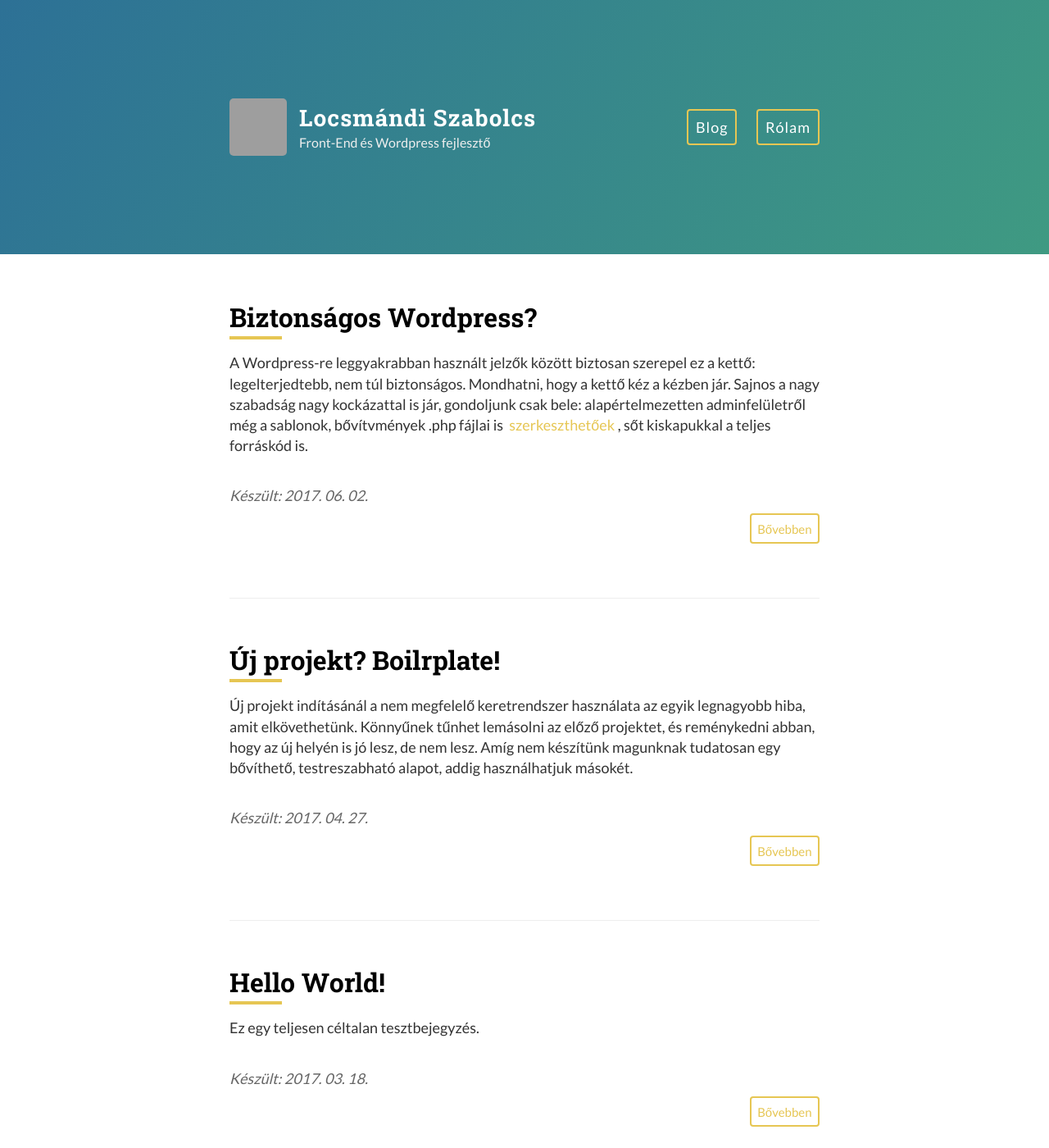
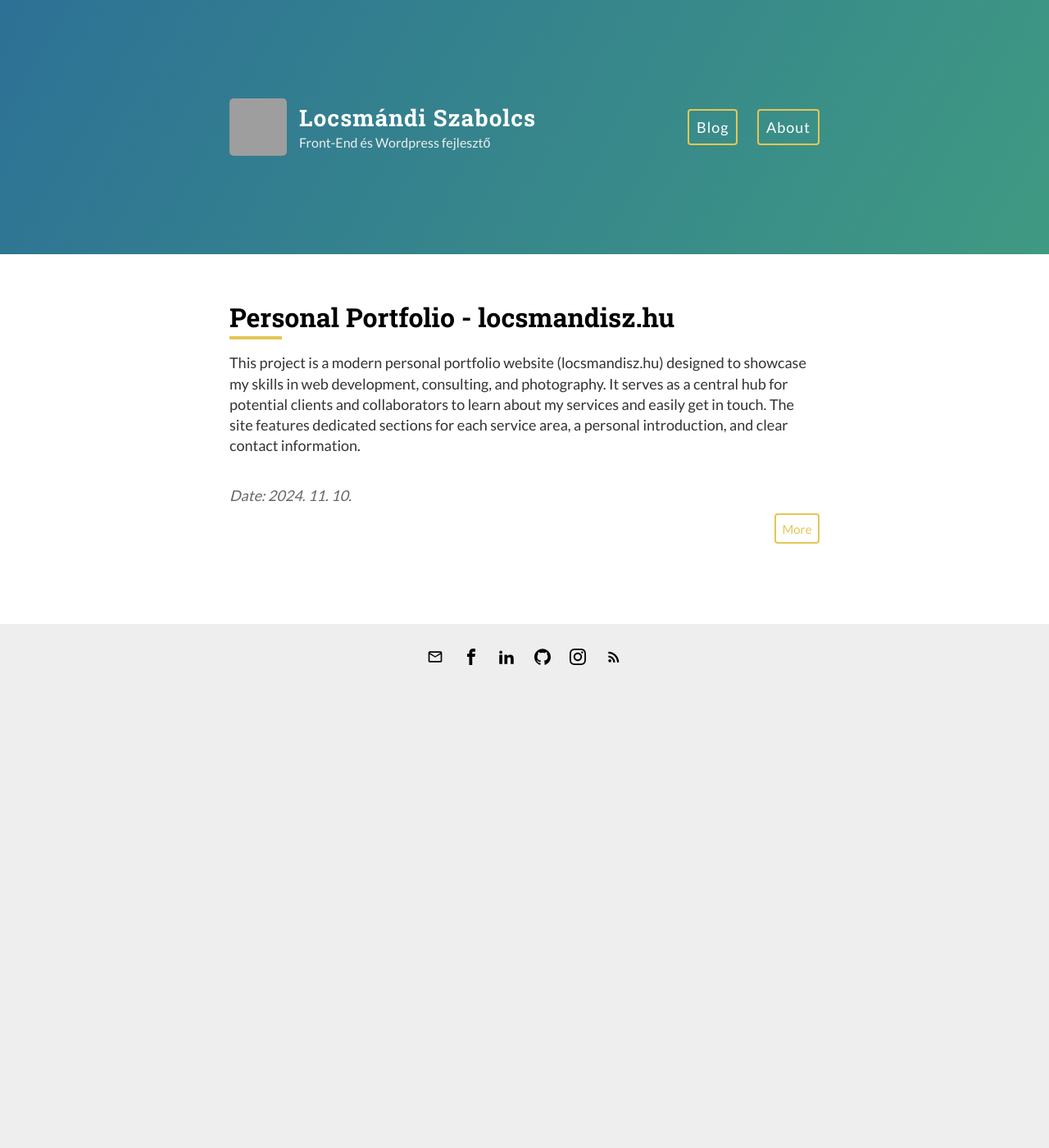
Before and after one commit to lszabolcs/lszabolcs.github.io, a Jekyll site: the page built from index.html, in a window 1280 px wide and 1400 px high. Shown: the whole window at 82% size. Built offline with Jekyll 4.4.1, drawn with Linux system fonts in a browser that asks for light colours; grey boxes are pictures that could not be loaded.

Commit message:
translate from hu to en remove olda posts add post about locsmandisz.hu

```diff
--- a/_layouts/default.html
+++ b/_layouts/default.html
@@ -1,5 +1,5 @@
 <!DOCTYPE html>
-<html lang="hu-HU">
+<html lang="en">
   <head>
     <title>{% if page.title %}{{ page.title }} – {% endif %}{{ site.name }} – {{ site.description }}</title>
 
@@ -28,7 +28,7 @@
 
           <nav>
             <a href="{{ site.baseurl }}/">Blog</a>
-            <a href="{{ site.baseurl }}/rolam">Rólam</a>
+            <a href="{{ site.baseurl }}/about">About</a>
           </nav>
         </header>
       </div>
--- a/_layouts/post.html
+++ b/_layouts/post.html
@@ -10,7 +10,7 @@ layout: default
   </div>
 
   <div class="date">
-    Készült: {{ page.date | date: "%Y. %m. %d." }}
+    Date: {{ page.date | date: "%Y. %m. %d." }}
   </div>
 
   {% include disqus.html %}
--- a/_posts/2017-3-18-Hello-World.md
+++ /dev/null
@@ -1,11 +0,0 @@
----
-layout: post
-title: Hello World!
-permalink: /2017-3-18-hello-World/
----
-
-Ez egy teljesen céltalan tesztbejegyzés.
-
-## Hivatkozások
-- [Jekyll Now repository](https://github.com/barryclark/jekyll-now)
-- [GitHub Pages](https://pages.github.com/)
--- a/_posts/2017-4-27-Uj-projekt-boilerplate.md
+++ /dev/null
@@ -1,24 +0,0 @@
----
-layout: post
-title: Új projekt? Boilrplate!
-permalink: /2017-4-27-uj-projekt-boilerplate/
----
-
-Új projekt indításánál a nem megfelelő keretrendszer használata az egyik legnagyobb hiba, amit elkövethetünk. Könnyűnek tűnhet lemásolni az előző projektet, és reménykedni abban, hogy az új helyén is jó lesz, de nem lesz. Amíg nem készítünk magunknak tudatosan egy bővíthető, testreszabható alapot, addig használhatjuk másokét.
-
-## Használjunk boilerplate-t!
-Ezek technikailag előre megírt _"üres"_ projektek. Persze ilyeneket mi is könnyedén megírhatnánk a választott CMS, Framework vagy programozási nyelv dokumentációja alapján, de miért tennénk? Ha már van a közösség által készített jó megoldás, amiben gondoltak mindenre, akkor nekünk felesleges duplán dolgozni. Rengeteg platformhoz találhatunk különféle boilerplate-ket a [boilrplate.com](http://www.boilrplate.com/){:target="_blank"} oldalon.
-
-__Előnyök__
-- gyors indulás
-- tiszta, átlátható kód
-- új megoldások felfedezése
-
-__Hátrányok__
-- időt kell szánni a megfelelő eszköz kiválasztására
-- igény esetén testre kell szabni
-
-Ha gyakran dolgozunk azonos környezetben, akkor persze érdemes lehet írni egy saját alapot, amit minden alkalommal elővehetünk.
-
-## Hivatkozások
-- [Boilrplate](http://www.boilrplate.com/)
--- a/_posts/2017-6-02-Biztonsagos-Wordpress.md
+++ /dev/null
@@ -1,97 +0,0 @@
----
-layout: post
-title: Biztonságos Wordpress?
-permalink: /2017-06-02-biztonsagos-wordpress/
----
-
-A Wordpress-re leggyakrabban használt jelzők között biztosan szerepel ez a kettő: legelterjedtebb, nem túl biztonságos. Mondhatni, hogy a kettő kéz a kézben jár. Sajnos a nagy szabadság nagy kockázattal is jár, gondoljunk csak bele: alapértelmezetten adminfelületről még a sablonok, bővítvmények .php fájlai is [szerkeszthetőek](https://codex.wordpress.org/Editing_Files){:target="_blank"}, sőt kiskapukkal a teljes forráskód is.
-
-## Fejlesztői checklist
-### Frissítsünk
-Folyamatosan telepítsük a frissítéseket (ugyan ez már automatikus, de a bővítményekről és témákról nekünk kell gondoskoni).
-
-
-### Ne módosítsuk a core fájlokat
-Ha bele akarunk nyúlni a WP működésébe, akkor írjunk plugint és használjuk a [Plugin API](https://codex.wordpress.org/Plugin_API){:target="_blank"}-t.
-
-
-### Kapcsoljuk ki a beépített fájlszerkesztőt
-Egy sor a `wp-config.php`-ben.
-{% highlight php %}
-define('DISALLOW_FILE_EDIT', true);
-{% endhighlight %}
-
-
-### Korlátozzuk a felhasználók jogait
-Minden felhasználónak a lehető legkevesebb jogot adjunk (amennyi éppen kell a munkavégzéséhez). Az adminisztrátori jogokkal rendelkező felhasználónak ne legyen "admin" a neve, és ne publikáljunk vele tartalmat.
-
-
-### Szigorítsuk a belépés feltételein
-A `wp-login.php`-nál korlátozzuk a belépések számát és rakjunk be kétlépcsős azonosítást.
-
-
-### Az adatbázisban használjuk alternatív tábla előtagot
-Ez is csupán egy sor a `wp-config.php`-ben, viszont utána az adatbázisban is ügyeljünk a táblák frissítésére.
-{% highlight php %}
-$table_prefix  = 'sampleprefix_';
-{% endhighlight %}
-
-
-### Használjunk PROXY-t
-Vagy valamilyen egyéb CDN-es biztonsági szolgáltatást, mint például egy sima ingyenes Cloudflare fiókot (ingyenes megosztott SSL-lel).
-
-
-### Állítsuk be a Google Search Console-t
-Ez nem csak a keresőoptimalizálásban segít, hanem azt is jelzi, ha valamilyen rosszindulató kód futna az oldalunkon.
-
-
-### Ügyeljünk a mappákra
-A mappáknak 755-ös, a fájloknak 644-es hozzáférési jogot állítsunk be és használjunk [alternatív mappa struktúrát](https://www.rarst.net/wordpress/directory-structure/){:target="_blank"}.
-
-
-### Korlátozzuk a fájlok külső forrásból való elérhetőségét
-Korlátozzuk vagy [jelszavazzuk](https://codex.wordpress.org/Brute_Force_Attacks#Password_Protect_wp-login.php){:target="_blank"} le a `/wp-admin` mappát. A `/wp-includes`-ban olyan fájlokat tárolunk, amik a felhasználói oldal számára nem kellenek, így innen ne engedjünk futtetni semmit se. A `.htaccess` fájl, WP-s blokkján kívülre írjuk:
-{% highlight apache %}
-# Block the include-only files.
-<IfModule mod_rewrite.c>
-RewriteEngine On
-RewriteBase /
-RewriteRule ^wp-admin/includes/ - [F,L]
-RewriteRule !^wp-includes/ - [S=3]
-RewriteRule ^wp-includes/[^/]+\.php$ - [F,L]
-RewriteRule ^wp-includes/js/tinymce/langs/.+\.php - [F,L]
-RewriteRule ^wp-includes/theme-compat/ - [F,L]
-</IfModule>
-# BEGIN WordPress
-{% endhighlight %}
-
-Hozzunk létre az `/uploads` mappában is egy `.htaccess`-t, így elkerülve, a feltöltött fájlok futtatását:
-{% highlight apache %}
-# Kill PHP Execution
-<Files *.php>
-deny from all
-</Files>
-{% endhighlight %}
-
-
-### Válogassuk meg a bővítményeket és témákat
-Csak megbízható forrásból (ellenőrzött fejlesztőtől) telepítsünk bővítményt és témát (és lehetőleg minél kevesebbet).
-
-
-### Ne spóroljunk a hostingon
-Válasszunk megfelelő hosting szervert (nem árt ha van már tapasztalatuk WP-s oldallal) és legyen biztonsági mentésünk az adatbázisról és a fájlokról is.
-
-
-## Biztonsági pluginek
-A fentiek nagy részét (sőt, még többet is) elintézhetunk speciális pluginekkel is. Érdemes közüllök többet is megnézni és a nyújtott szolgáltatások vagy a felület használhatósága alapján választani:
-- [Sucuri Scanner](https://wordpress.org/plugins/sucuri-scanner/){:target="_blank"}
-- [iThemes Security](https://wordpress.org/plugins/better-wp-security/){:target="_blank"}
-- [JetPack](https://wordpress.org/plugins/jetpack/){:target="_blank"}
-- [All In One WP Security and Firewall](https://wordpress.org/plugins/all-in-one-wp-security-and-firewall/){:target="_blank"}
-
-## Hivatkozások
-- [Wordpress Codex - Hardening Wordpress](https://codex.wordpress.org/Hardening_WordPress){:target="_blank"}
-- [Wordpress Codex - Plugin API](https://codex.wordpress.org/Plugin_API){:target="_blank"}
-- [Wordpress Codex - Brute Force Attack](https://codex.wordpress.org/Brute_Force_Attacks){:target="_blank"}
-- [Wordpress Codex - Editing Files](https://codex.wordpress.org/Editing_Files){:target="_blank"}
-- [Wpmudev - Ultimate Wordpress Security Checklist](https://premium.wpmudev.org/blog/ultimate-wordpress-security-checklist/){:target="_blank"}
--- /dev/null
+++ b/_posts/2024-11-10-personal-portfolio-locsmandiszhu.md
@@ -0,0 +1,46 @@
+---
+layout: post
+title: Personal Portfolio - locsmandisz.hu
+permalink: /2024-11-10-personal-portfolio-locsmandiszhu/
+---
+
+This project is a modern personal portfolio website (locsmandisz.hu) designed to showcase my skills in web development, consulting, and photography. It serves as a central hub for potential clients and collaborators to learn about my services and easily get in touch. The site features dedicated sections for each service area, a personal introduction, and clear contact information.
+
+## Key Features
+- __Responsive Design:__ Ensures optimal viewing across all devices.
+- __Intuitive Navigation:__ Clear header navigation with an animated mobile menu and a "hide on scroll" feature.
+- __Service-Oriented Sections:__ Distinctly styled sections for web development, consulting, and photography.
+- __Consistent Content Styling:__ Managed by a dedicated component for readability.
+- __Performance & Analytics:__ Integrated Vercel Analytics, Speed Insights, and Google Tag Manager.
+
+## Technical Implementation & Stack
+Built with modern web technologies for a great developer and user experience.
+
+__Framework: Next.js__ (React Framework)
+- Utilizing Server-Side Rendering (SSR) and Static Site Generation (SSG) for performance and SEO.
+- Leverages Next.js's routing, image optimization, and font management.
+
+__Styling: Tailwind CSS__
+- A utility-first CSS framework with a custom theme (colors, typography like Quicksand and Ubuntu Mono) for a unique brand identity.
+- Uses the @tailwindcss/typography plugin for rich text styling.
+
+__Component-Based Architecture: React__
+- UI built with reusable React components (e.g., Header, Footer, HomeSection).
+- classnames utility for conditional class rendering.
+
+__Analytics & Tracking:__
+- Vercel Analytics & Speed Insights.
+- Google Tag Manager (GTM): Self-hosted for advanced tracking, with client-side page view events.
+
+__User Experience Enhancements:__
+- Dynamic header that responds to scroll direction.
+- Smooth transitions for interactive elements.
+- Sticky section titles for improved context on larger screens.
+
+This project showcases proficiency in building full-stack Next.js applications, crafting UIs with Tailwind CSS, and integrating analytics. The focus was on creating a fast, accessible, and visually appealing site.
+
+## URLs
+- [Locsmandisz.hu](https://locsmandisz.hu/)
+- [Next.js](https://nextjs.org/)
+- [Tailwind CSS](https://tailwindcss.com/)
+- [Vercel](https://vercel.com/)
--- a/about.md
+++ b/about.md
@@ -1,13 +1,13 @@
 ---
 layout: page
-title: Rólam
-permalink: /rolam/
+title: About me
+permalink: /about/
 ---
 
-Helló! Locsmándi Szabolcs vagyok, Front-End és Wordpress fejlesztő. Jelenleg a [Websharknál](https://webshark.hu/){:target="_blank"} dolgozom. A web mellett megszállott [fotós](https://locsmandisz.hu){:target="_blank"} vagyok.
+Hello! I'm Szabolcs Locsmándi, a Front-End Developer. Currently, I work at [whatchado](https://www.whatchado.com){:target="_blank"}. Besides the web, I'm a passionate [photographer](https://thelovereporters.com){:target="_blank"}.
 
-## Ami érdekel
-Szeretem az egyszerű és jó megoldásokat. A weboldalak készítésénél arra törekszem, hogy az eredmény gyors és könnyen kezelhető legyen.
+## What interests me
+I like simple and good solutions. When creating websites, I strive for the result to be fast and easy to manage.
 
-## Vedd fel velem a kapcsolatot
+## Get in touch with me
 [locsmandi.szabolcs+web@gmail.com](mailto:locsmandi.szabolcs+web@gmail.com)
--- a/index.html
+++ b/index.html
@@ -13,11 +13,11 @@ layout: default
             </div>
 
             <div class="date">
-              Készült: {{ post.date | date: "%Y. %m. %d." }}
+              Date: {{ post.date | date: "%Y. %m. %d." }}
             </div>
 
             <p class="align-right">
-                <a href="{{ site.baseurl }}{{ post.url }}" class="read-more">Bővebben</a>
+                <a href="{{ site.baseurl }}{{ post.url }}" class="read-more">More</a>
             </p>
         </article>
     {% endfor %}
```
Also changed, not shown: 404.md (+2 -2 lines).
